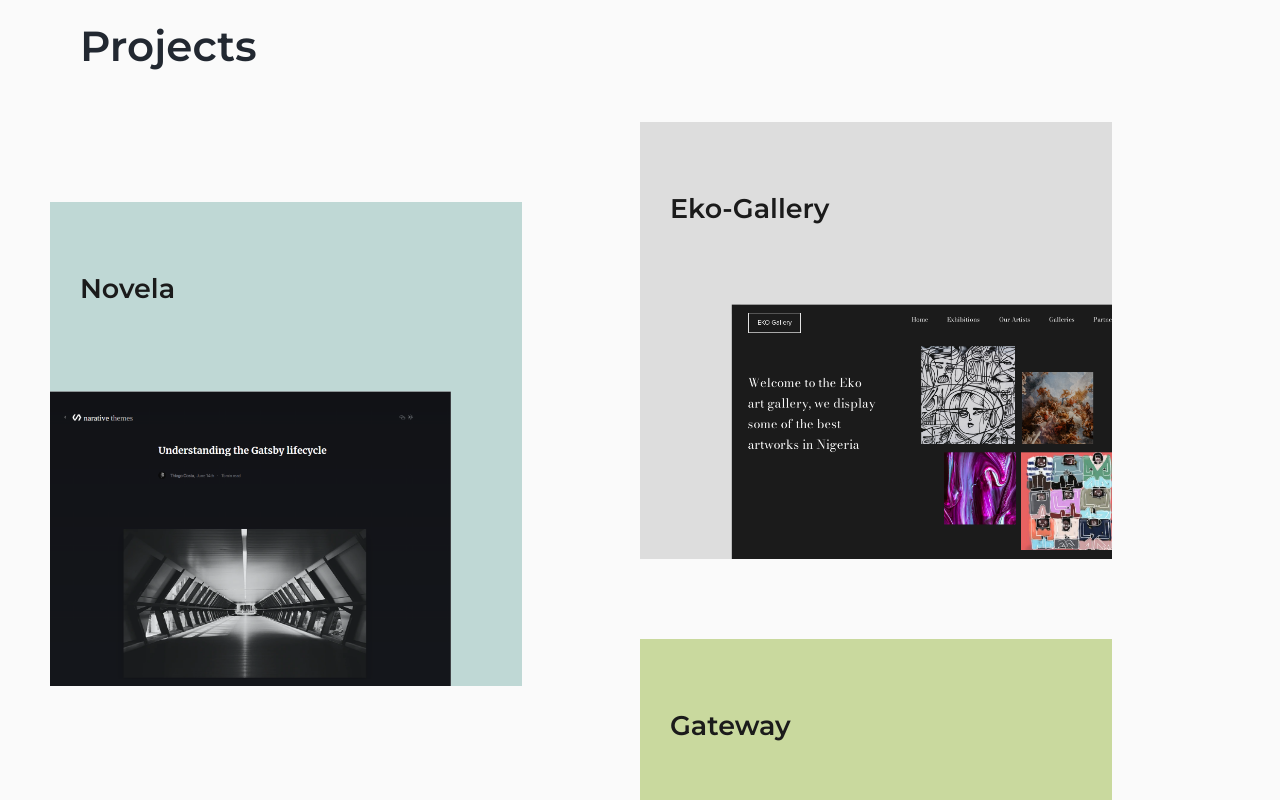
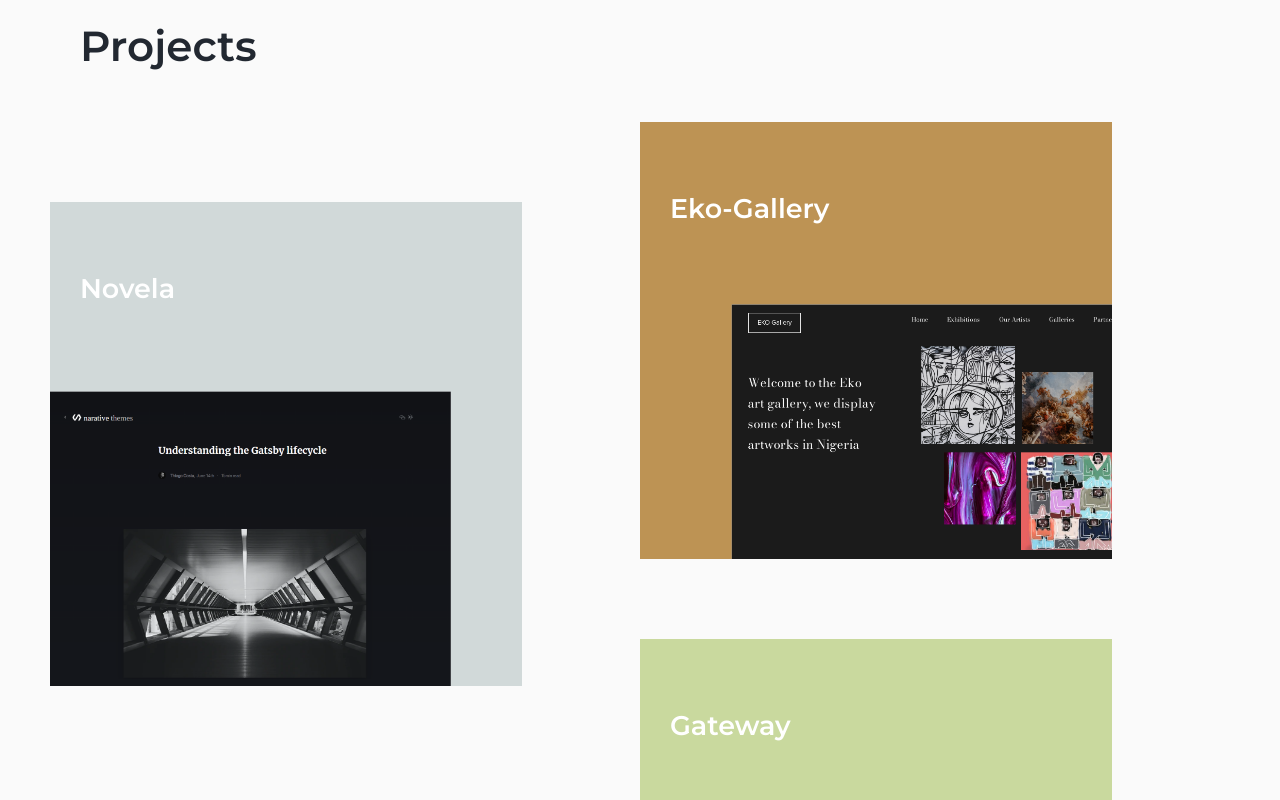
Before and after one commit to Keji-so/portfolio, a Next.js app: page / in a window 1280 px wide. Shown: the part 880-1680 px from the top of the page. Built offline with nearby package versions, Linux system fonts and the light colour scheme.

Commit message:
projects

```diff
--- a/components/Project.js
+++ b/components/Project.js
@@ -6,6 +6,9 @@ import { CgArrowLongRight } from "react-icons/cg";
 const Project = () => {
 
   const [right, setRight] = useState(true);
+  const [novela, setNovela] = useState(true);
+  const [eko, setEko] = useState(true);
+  const [gate, setGate] = useState(true);
 
     const btnHover = () => {
         setRight(false);
@@ -15,6 +18,32 @@ const Project = () => {
         setRight(true);
     }
 
+    const novelaHover = () => {
+        setNovela(false);
+    }
+
+     const novelaLeave = () => {
+        setNovela(true);
+    }
+
+      const ekoHover = () => {
+        setEko(false);
+    }
+
+     const ekoLeave = () => {
+        setEko(true);
+    }
+
+   const gateHover = () => {
+        setGate(false);
+    }
+
+     const gateLeave = () => {
+        setGate(true);
+    }
+
+
+
     return (
 
       <div>
@@ -23,9 +52,9 @@ const Project = () => {
 
         <div className={styles.project}>
             <div className={styles.left}>
-                <div className={styles.container}>
-                    <div className={styles.title}>Novela</div>
-                    <div className={styles.image}>
+                <div className={styles.container} onMouseEnter={novelaHover} onMouseLeave={novelaLeave}>
+                    <div className={ `${styles["title"]} ${styles[novela ? "" : "title-active"]}`}>Novela</div>
+                    <div className={ `${styles["image"]} ${styles[novela ? "" : "image-active"]}`}>
                         <img className={styles.img} src="./images/novela.png" alt="novela image" />
                     </div>
                 </div>
@@ -44,17 +73,17 @@ const Project = () => {
             </div>
 
             <div className={styles.right}>
-               <div className={styles.container}>
-                    <div className={styles.title}>Eko-Gallery</div>
-                    <div className={styles.image}>
+               <div className={styles.container} onMouseEnter={ekoHover} onMouseLeave={ekoLeave}>
+                    <div className={ `${styles["title"]} ${styles[eko ? "" : "title-active"]}`}>Eko-Gallery</div>
+                    <div className={ `${styles["image"]} ${styles[eko ? "" : "image-active"]}`}>
                         <img  src="./images/eko.png" alt="eko image" />
                     </div>
                 </div>
 
 
-                 <div className={ `${styles["container"]} ${styles["contain"]}`}>
-                    <div className={ `${styles["title"]} ${styles["titles"]}`}>Gateway</div>
-                    <div className={ `${styles["image"]} ${styles["images"]}`}>
+                 <div className={ `${styles["container"]} ${styles["contain"]}`} onMouseEnter={gateHover} onMouseLeave={gateLeave}>
+                    <div className={ `${styles["title"]} ${styles["titles"]} ${styles[gate ? "" : "title-active"]}`}>Gateway</div>
+                    <div className={ `${styles["image"]} ${styles["images"]} ${styles[gate ? "" : "images-active"]}`}>
                         <img src="./images/gateway.png" alt="gateway image" />
                     </div>
                 </div>
--- a/styles/Nav.module.scss
+++ b/styles/Nav.module.scss
@@ -28,13 +28,14 @@
         .option {
             font-size: 22px;
             font-weight: 600;
-            width: 30%;
+            width: 35%;
             color: #2d2d2d;
             position: relative;
             padding: 10px 15px;
             overflow: hidden;
             cursor: pointer;
             opacity: 1;
+            font-family: 'Montserrat', sans-serif;
 
             &::before {
                 content: "";
--- a/styles/Projects.module.scss
+++ b/styles/Projects.module.scss
@@ -21,16 +21,23 @@
             width: 100%;
             padding: 30px;
             margin-top: 80px;
-            background: #bfd8d5;
+            background: #d1d9d9;
             overflow: hidden;
+            cursor: pointer;
 
             .title {
                 font-size: 27px;
                 font-family: 'Montserrat', sans-serif;
                 font-weight: 600;
                 margin: 40px 0;
-                background: #bfd8d5;
-                color: #1b1b1b;
+                background: #d1d9d9;
+                color: #fff;
+                transition: all 0.3s ease-out;
+
+            }
+
+            .title-active {
+                font-size: 30px;
             }
 
 
@@ -39,6 +46,7 @@
                 width: 100%;
                 height: 40%;
                 transform: translate(-10%, 15%);
+                transition: all 0.3s ease-out;
 
 
                 img {
@@ -47,6 +55,11 @@
 
 
                 }
+            }
+
+             .image-active {
+                transform: translate(0, 15%) ;
+
             }
 
         }
@@ -125,8 +138,10 @@
             max-width: 80%;
             width: 100%;
             padding:  30px;
-            background: #dddddd;
+            background: #bd9354;
             overflow: hidden;
+            cursor: pointer;
+
 
 
             .title {
@@ -134,21 +149,29 @@
                 font-family: 'Montserrat', sans-serif;
                 font-weight: 600;
                 margin: 40px 0;
-                background: #dddddd;
-                color: #1b1b1b;
+                background: #bd9354;
+                color: #fff;
+                transition: all 0.3s ease-out;
 
             }
 
-            .titles{
+             .titles{
                 background: #c9d99e;
-                color: #1b1b1b;
+                color: #fff;
             }
+
+            .title-active {
+                font-size: 30px;
+            }
+
+
 
             .image {
                 width: 100%;
                 height: 40%;
-                border-radius: 10px;
                 transform: translate(15%, 15%);
+                transition: all 0.3s ease-out;
+
 
                 img {
                     width: 100%;
@@ -156,9 +179,18 @@
                 }
             }
 
+            .image-active {
+                transform: translate(0, 15%) ;
+
+            }
+
 
             .images {
                 transform: translate(0, 15%);
+            }
+
+            .images-active {
+                transform: translate(0, 0);
             }
         }
 
```
